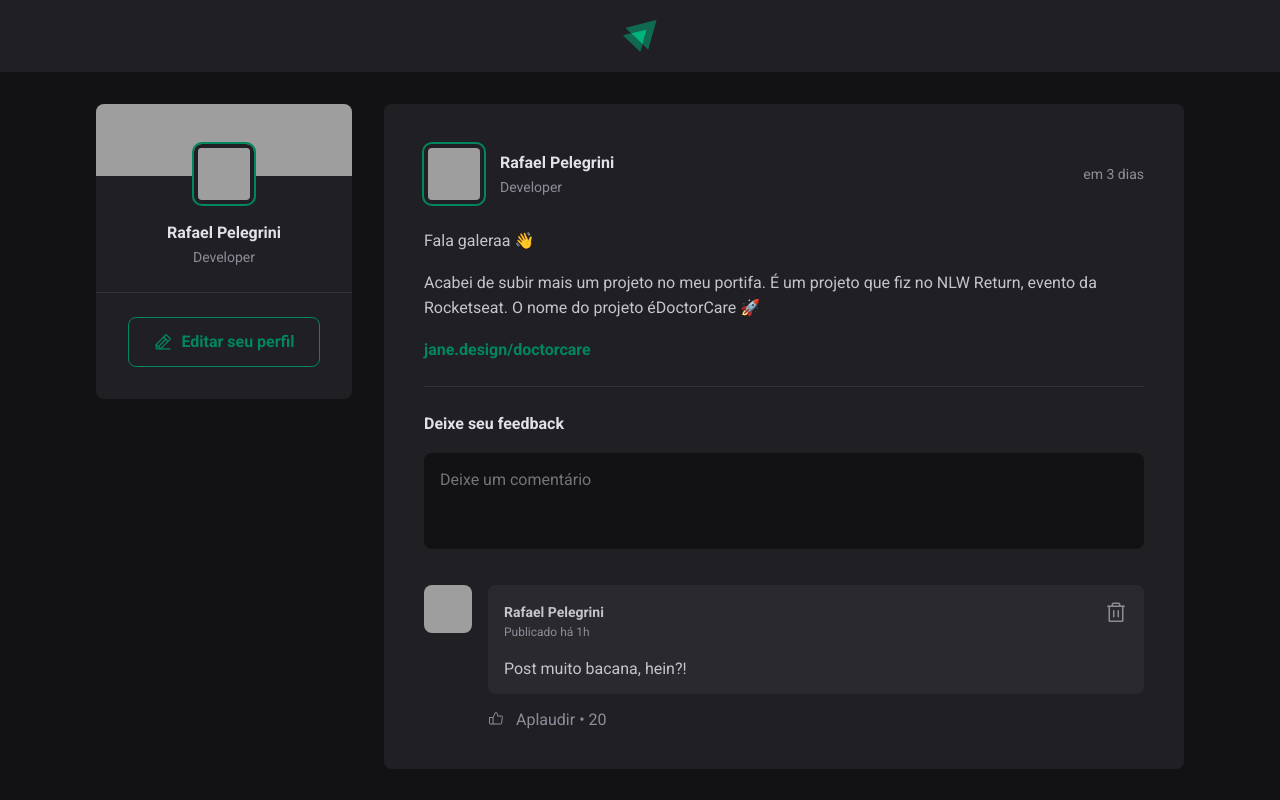
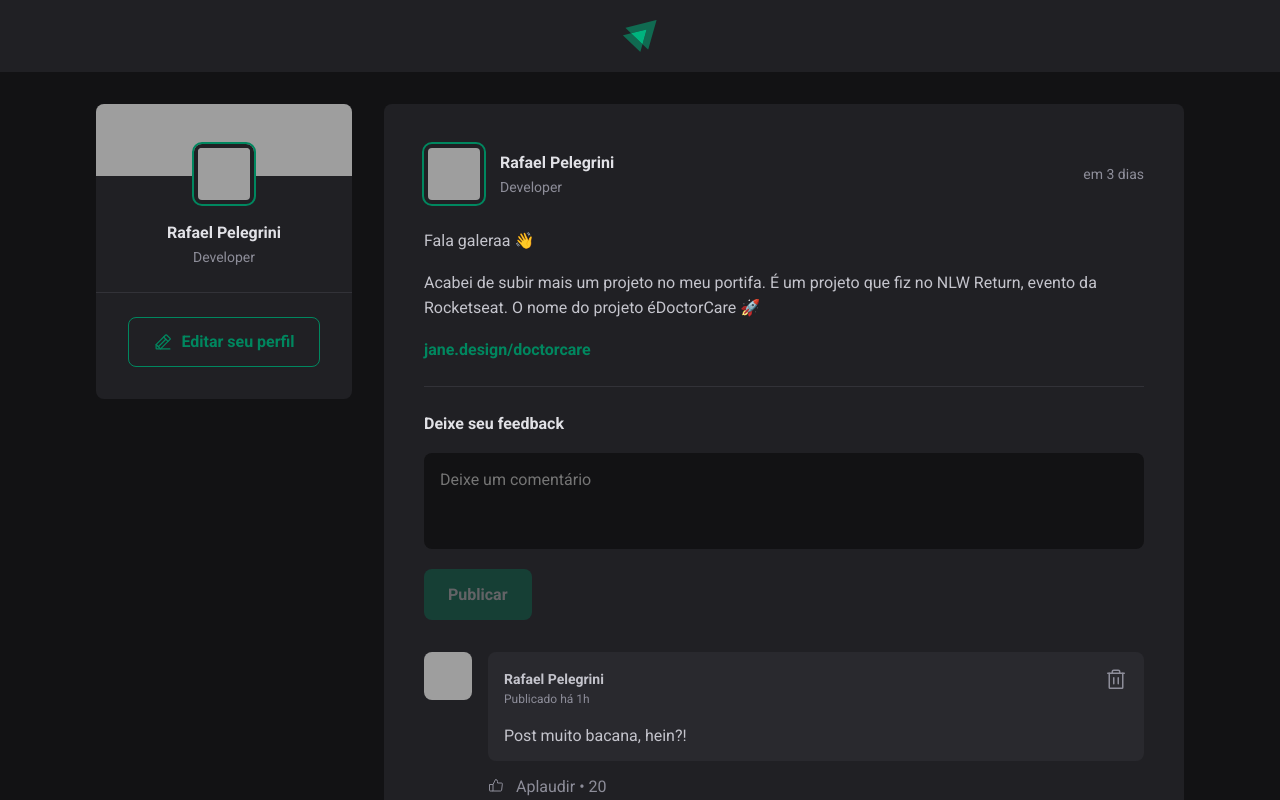
Before and after one commit to arrobarafael/ignite-fundam, a React (Vite) app: page / in a window 1280 px wide. Shown: the top 800 px of the page. Built offline with nearby package versions, Linux system fonts and the light colour scheme; grey boxes are pictures that could not be loaded.

Commit message:
Criada rotinas de validação do campo de comentários

```diff
--- a/src/components/Post.jsx
+++ b/src/components/Post.jsx
@@ -23,6 +23,8 @@ export function Post({ author, publishedAt, content }) {
     addSuffix: true,
   });
 
+  const isNewCommentEmpty = newCommentText.length === 0;
+
   function handleCreateNewComment() {
     event.preventDefault();
 
@@ -33,7 +35,12 @@ export function Post({ author, publishedAt, content }) {
   }
 
   function handleNewCommentChange() {
+    event.target.setCustomValidity('');
     setNewCommentText(event.target.value);
+  }
+
+  function handleNewCommentInvalid() {
+    event.target.setCustomValidity('Esse campo é obrigatório!');
   }
 
   function deleteComment(commentToDelete) {
@@ -86,10 +93,14 @@ export function Post({ author, publishedAt, content }) {
           value={newCommentText}
           onChange={handleNewCommentChange}
           placeholder="Deixe um comentário"
+          onInvalid={handleNewCommentInvalid}
+          required={true}
         />
 
         <footer>
-          <button type="submit">Publicar</button>
+          <button type="submit" disabled={isNewCommentEmpty}>
+            Publicar
+          </button>
         </footer>
       </form>
 
--- a/src/components/Post.module.css
+++ b/src/components/Post.module.css
@@ -84,13 +84,13 @@
 }
 
 .commentForm footer {
-  visibility: hidden;
-  max-height: 0;
+  /* visibility: hidden;
+  max-height: 0; */
 }
 
 .commentForm:focus-within footer {
-  visibility: visible;
-  max-height: none;
+  /* visibility: visible;
+  max-height: none; */
 }
 
 .commentForm button[type='submit'] {
@@ -106,8 +106,13 @@
   transition: background-color 0.1s;
 }
 
-.commentForm button[type='submit']:hover {
+.commentForm button[type='submit']:not(:disabled):hover {
   background: var(--green-300);
+}
+
+.commentForm button[type='submit']:disabled {
+  opacity: 0.3;
+  cursor: not-allowed;
 }
 
 .commentList {
```
